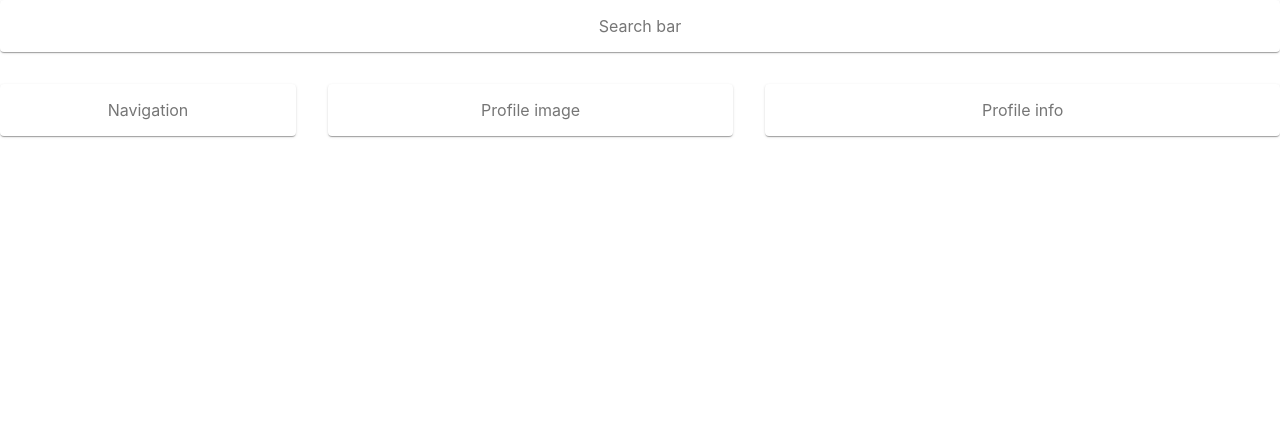
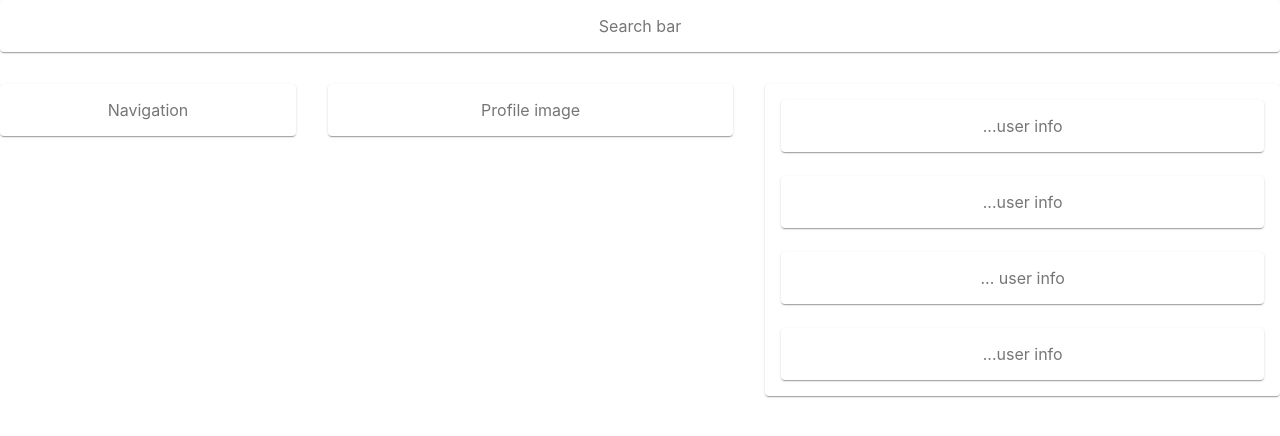
Before and after one commit to down-dive/monstera, a React (Create React App) app in the folder client/: page /profile/1 in a window 1280 px wide. Shown: the top 436 px of the page. Built offline with nearby package versions, Linux system fonts and the light colour scheme.

Commit message:
adding user image component

```diff
--- /dev/null
+++ b/client/src/components/User-info/index.js
@@ -0,0 +1,40 @@
+import React from 'react';
+import { makeStyles } from '@material-ui/core/styles';
+import Paper from '@material-ui/core/Paper';
+import Grid from '@material-ui/core/Grid';
+
+const useStyles = makeStyles((theme) => ({
+  root: {
+    flexGrow: 1,
+  },
+  paper: {
+    padding: theme.spacing(2),
+    textAlign: 'center',
+    color: theme.palette.text.secondary,
+  },
+}));
+
+const UserInfo = () => {
+  const classes = useStyles();
+
+  return (
+    <div className={classes.root}>
+      <Grid container spacing={3}>
+        <Grid item xs={12}>
+          <Paper className={classes.paper}>...user info</Paper>
+        </Grid>
+        <Grid item xs={12}>
+          <Paper className={classes.paper}>...user info</Paper>
+        </Grid>
+        <Grid item xs={12}>
+          <Paper className={classes.paper}>... user info</Paper>
+        </Grid>
+        <Grid item xs={12}>
+          <Paper className={classes.paper}>...user info</Paper>
+        </Grid>
+      </Grid>
+    </div>
+  );
+}
+
+export default UserInfo;
--- /dev/null
+++ b/client/src/components/test-component/index.js
@@ -0,0 +1,7 @@
+const test = () => {
+    return (
+    <div>Hello</div>
+    )
+}
+
+export default test;
--- a/client/src/pages/Profile/index.js
+++ b/client/src/pages/Profile/index.js
@@ -1,6 +1,8 @@
 import { makeStyles } from '@material-ui/core/styles';
 import Paper from '@material-ui/core/Paper';
 import Grid from '@material-ui/core/Grid';
+import UserInfo from '../../components/User-info/index.js'
+// import test from '../../components/test-component'
 
 const useStyles = makeStyles((theme) => ({
     root: {
@@ -29,7 +31,9 @@ const Profile = () => {
                     <Paper className={classes.paper}>Profile image</Paper>
                 </Grid>
                 <Grid item xs={5}>
-                    <Paper className={classes.paper}>Profile info</Paper>
+                    <Paper className={classes.paper}>
+                        <UserInfo />
+                        </Paper>
                 </Grid>
 
             </Grid>
```
Also changed, not shown: client/src/components/user-image/index.js (added, +17 -0 lines), client/src/components/undex.js (deleted).
